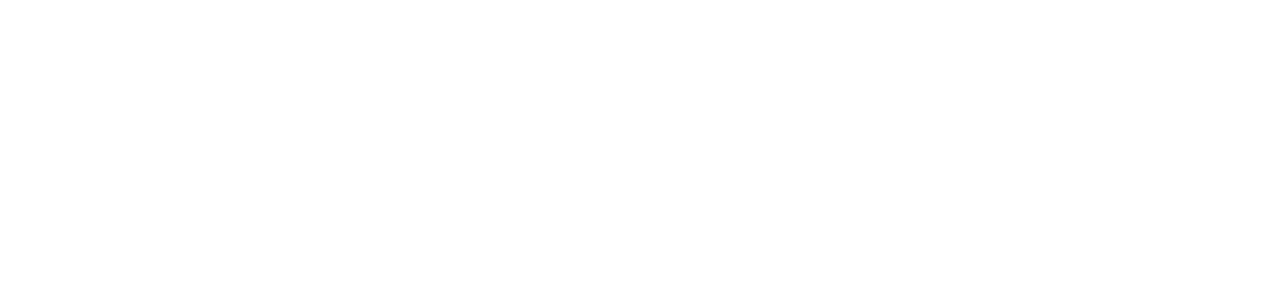
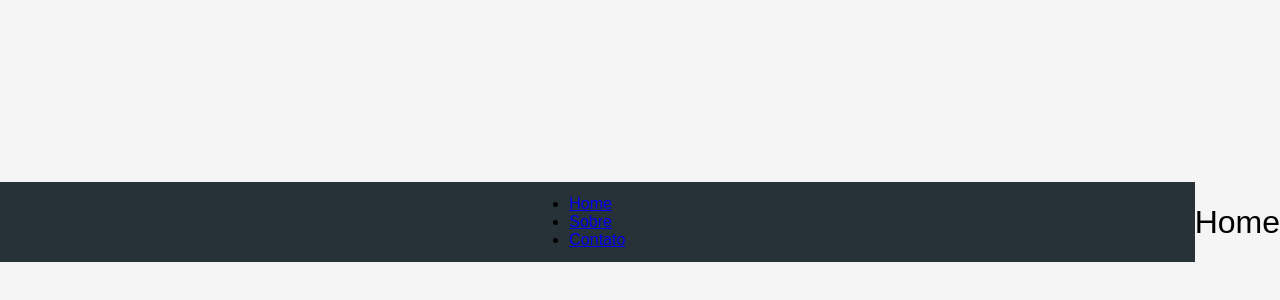
Before and after one commit to L7noxy/Moltara, a React (Vite) app in the folder 4-fase-Moltara/: page / in a window 1280 px wide. Shown: the part 178-478 px from the top of the page. Built offline with nearby package versions, Linux system fonts and the light colour scheme.

Commit message:
Colocando um pouco do front-end

```diff
--- a/4-fase-Moltara/package.json
+++ b/4-fase-Moltara/package.json
@@ -11,7 +11,9 @@
   },
   "dependencies": {
     "react": "^19.1.0",
-    "react-dom": "^19.1.0"
+    "react-dom": "^19.1.0",
+    "react-router": "^7.8.0",
+    "react-router-dom": "^7.8.0"
   },
   "devDependencies": {
     "@eslint/js": "^9.30.1",
--- a/4-fase-Moltara/src/App.css
+++ /dev/null
@@ -1,9 +0,0 @@
-#root{
-  --color1: #263238;
-  --color2: #37474F;
-  --color3: #A71111;
-  --color4: #BB252F;
-  --color5: #F5F5F5;
-  --color6: #FFFFFF;
-  --color7: #111111;
-}
--- a/4-fase-Moltara/src/App.jsx
+++ b/4-fase-Moltara/src/App.jsx
@@ -1,14 +1,12 @@
 import { useState } from 'react'
+import Home from './pages/Home.jsx'
 
 function App() {
   const [count, setCount] = useState(0)
 
   return (
     <>
-      <div>
-
-      </div>
-
+    <Home/>
     </>
   )
 }
--- /dev/null
+++ b/4-fase-Moltara/src/components/Navbar.css
@@ -0,0 +1,8 @@
+.container-navbar {
+    width: 100vw;
+    height: 10vh;
+    background-color: var(--color1);
+    display: flex;
+    justify-content: center;
+    align-items: center;
+}
--- /dev/null
+++ b/4-fase-Moltara/src/components/Navbar.jsx
@@ -0,0 +1,20 @@
+import React from 'react'
+import './Navbar.css'
+
+export default function Navbar() {
+    return (
+        <>
+            <div className='container-navbar'>
+                <div className='navbar'>
+                    <nav>
+                        <ul>
+                            <li><a href="#">Home</a></li>
+                            <li><a href="#">Sobre</a></li>
+                            <li><a href="#">Contato</a></li>
+                        </ul>
+                    </nav>
+                </div>
+            </div>
+        </>
+    )
+}
--- /dev/null
+++ b/4-fase-Moltara/src/pages/Home.css
@@ -0,0 +1,37 @@
+* {
+    margin: 0px;
+    padding: 0px;
+    box-sizing: border-box;
+    font-family: "Urbanist", sans-serif;
+    font-optical-sizing: auto;
+    font-weight: 100;
+    font-style: normal;
+}
+
+#root {
+    --color1: #263238;
+    --color2: #37474F;
+    --color3: #A71111;
+    --color4: #BB252F;
+    --color5: #F5F5F5;
+    --color6: #FFFFFF;
+    --color7: #111111;
+}
+
+.container-home {
+    width: 100vw;
+    height: 100vh;
+    background-color: var(--color5);
+    display: flex;
+    justify-content: center;
+    align-items: center;
+}
+
+.navbar-home {
+    width: 100vw;
+    height: 10vh;
+    background-color: var(--color1);
+    display: flex;
+    justify-content: center;
+    align-items: center;
+}
--- /dev/null
+++ b/4-fase-Moltara/src/pages/Home.jsx
@@ -0,0 +1,15 @@
+import React from 'react'
+import './Home.css'
+import Navbar from '../components/Navbar'
+
+export default function Home() {
+  return (
+    <>
+      <div className='container-home'>
+          <Navbar />
+
+        <h1>Home</h1>
+      </div>
+    </>
+  )
+}
```
Also changed, not shown: 4-fase-Moltara/src/context/GlobalContext.jsx (added, +11 -0 lines), 4-fase-Moltara/src/router/routes.jsx (added, +10 -0 lines), 1 other file (tests, documents, lock files or other folders).
